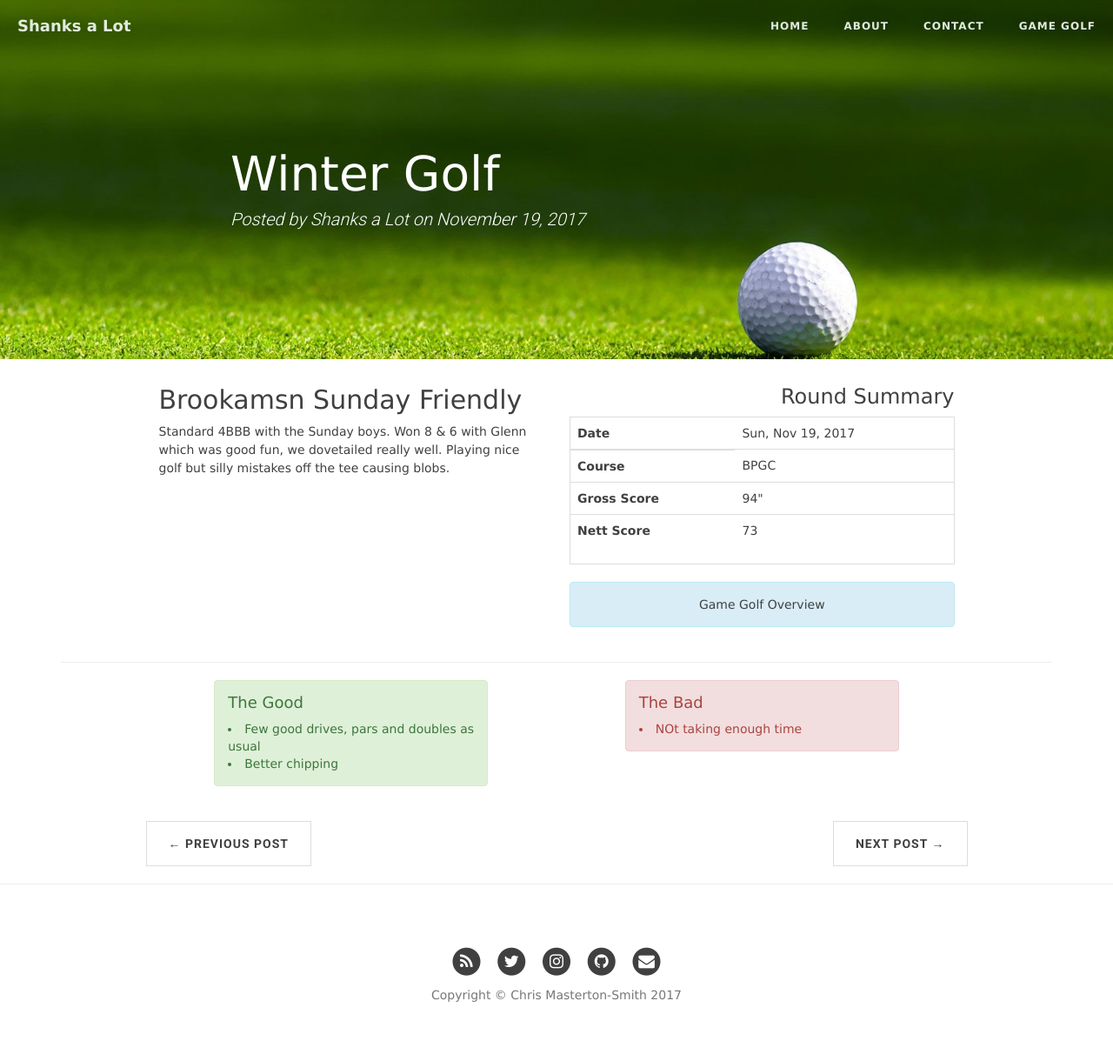
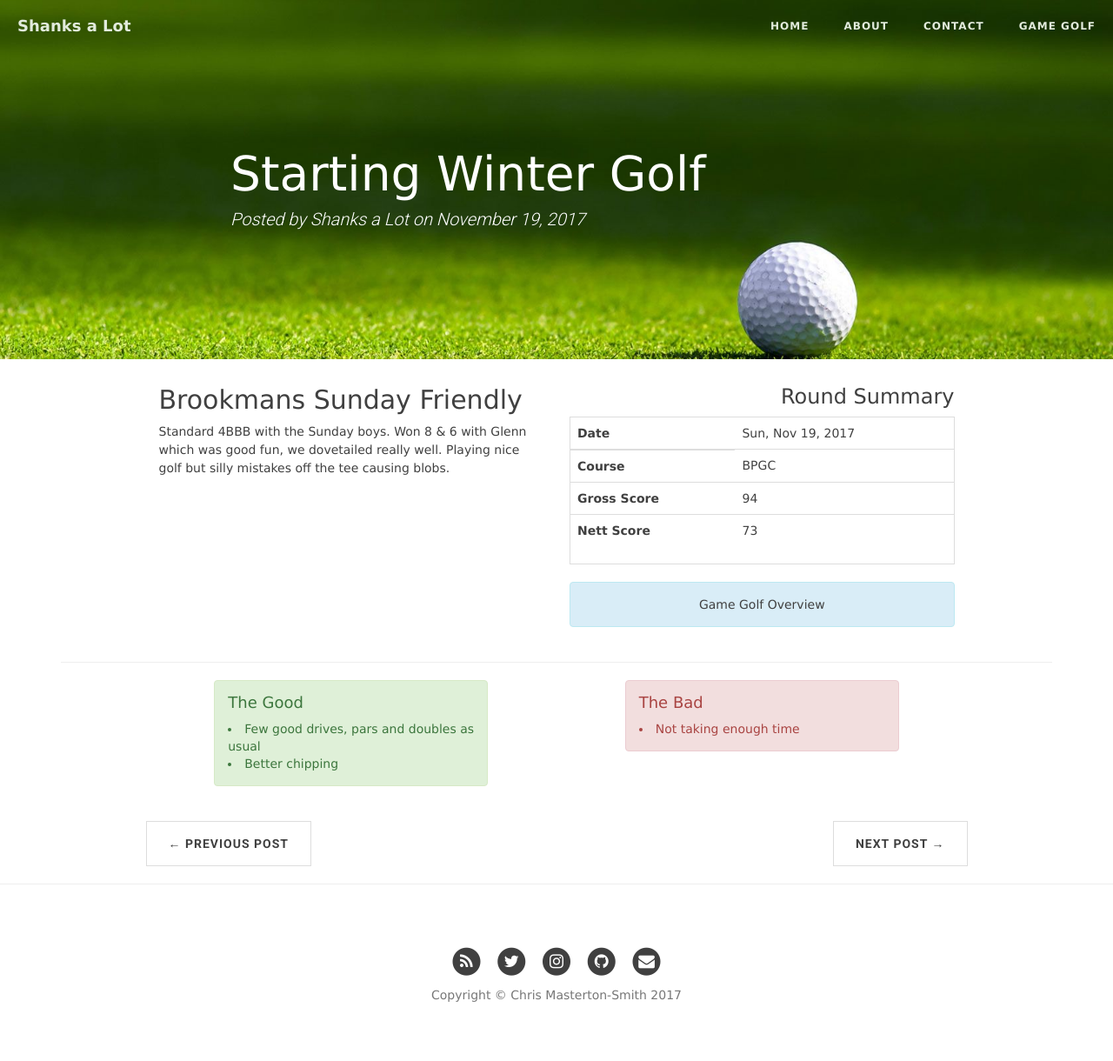
Before and after one commit to cgms/golf.mastertonsmith, a Jekyll site: the page built from _posts/2017-11-19-sundey4bbb.md, in a window 1280 px wide. Shown: the whole page at 87% size. Built offline with Jekyll 4.4.1, drawn with Linux system fonts in a browser that asks for light colours; nearby versions of some CDN libraries.

Commit message:
nov update 2

```diff
--- a/Gemfile
+++ b/Gemfile
@@ -4,4 +4,5 @@ group :jekyll_plugins do
   gem "jekyll-paginate"
   gem "jekyll-feed"
   gem "jekyll"
+  gem 'wdm', '~> 0.1.1' if Gem.win_platform?
 end
--- a/_layouts/round.html
+++ b/_layouts/round.html
@@ -51,7 +51,7 @@ layout: default
                         </table>
                     </div>
                     <div class="alert alert-info text-center">
-                        <a class="text-center" href="https://www.gamegolf.com/player/chrisms/round/{{page.gglink}}">Game Golf Overview</a>
+                        <a class="text-center" href="https://www.gamegolf.com/player/chrisms/round/{{page.gglink}}" target="new">Game Golf Overview</a>
                     </div>
                 </div>
                 <hr>
--- a/_posts/2017-11-19-gedney-hill-with-brain.1.md
+++ b/_posts/2017-11-19-sundey4bbb.md
@@ -1,18 +1,18 @@
 ---
 layout: round
-title: "Winter Golf"
+title: "Starting Winter Golf"
 description: "Sunday 4BBB"
 gglink: "1930962"
 date: "19th November 2017"
 course: "BPGC"
-gross: 94"
+gross: "94"
 nett: "73"
 categories: [round]
 tags: [match]
 note1: Few good drives, pars and doubles as usual
 note2: Better chipping
-note3: NOt taking enough time
+note3: Not taking enough time
 ---
-## Brookamsn Sunday Friendly
+## Brookmans Sunday Friendly
 
 Standard 4BBB with the Sunday boys. Won 8 & 6 with Glenn which was good fun, we dovetailed really well. Playing nice golf but silly mistakes off the tee causing blobs.
```
Also changed, not shown: _posts/2017-11-23-progress.md (renamed from _posts/2017-11-28-progress.md, +1 -1 lines).
